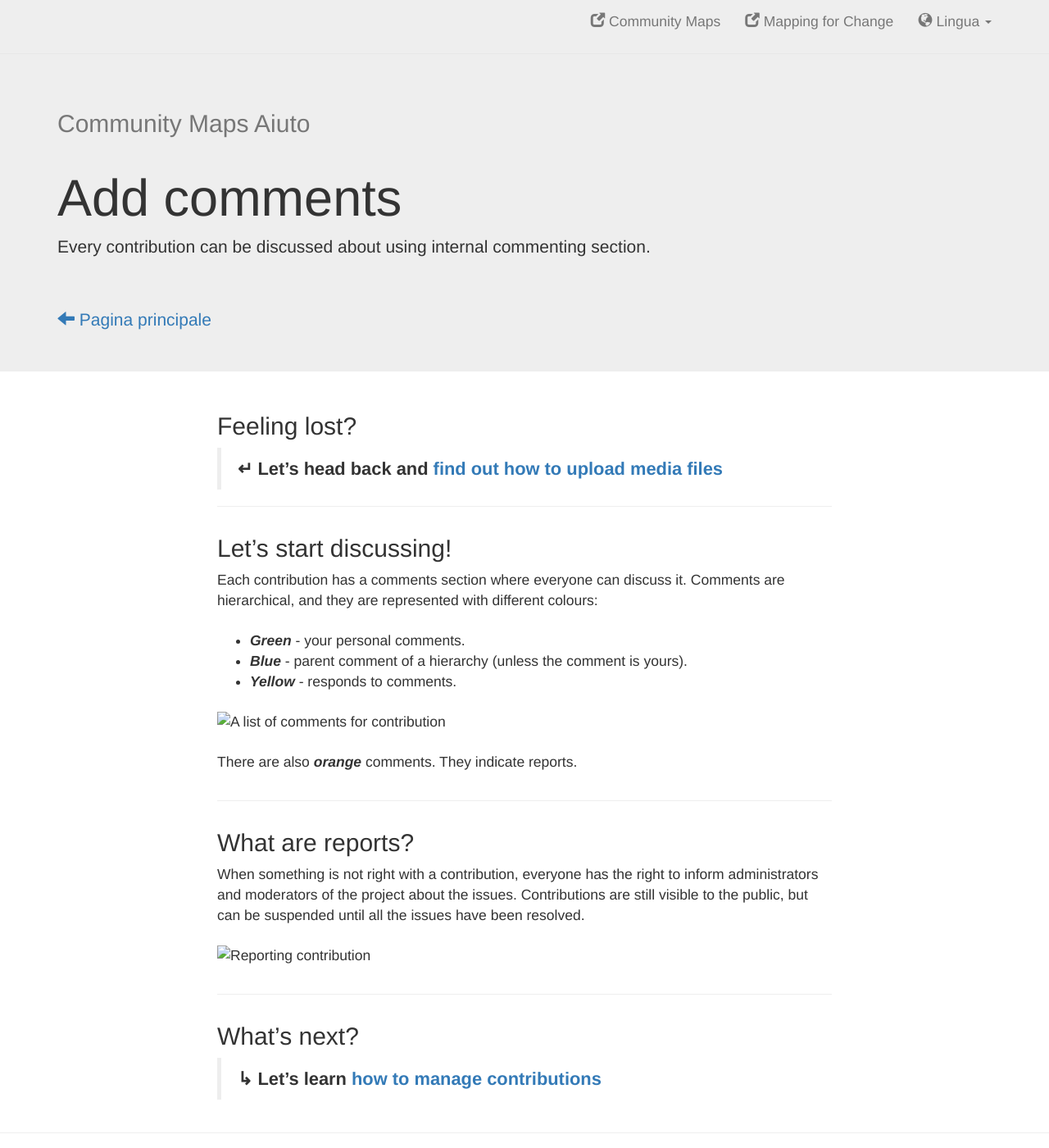
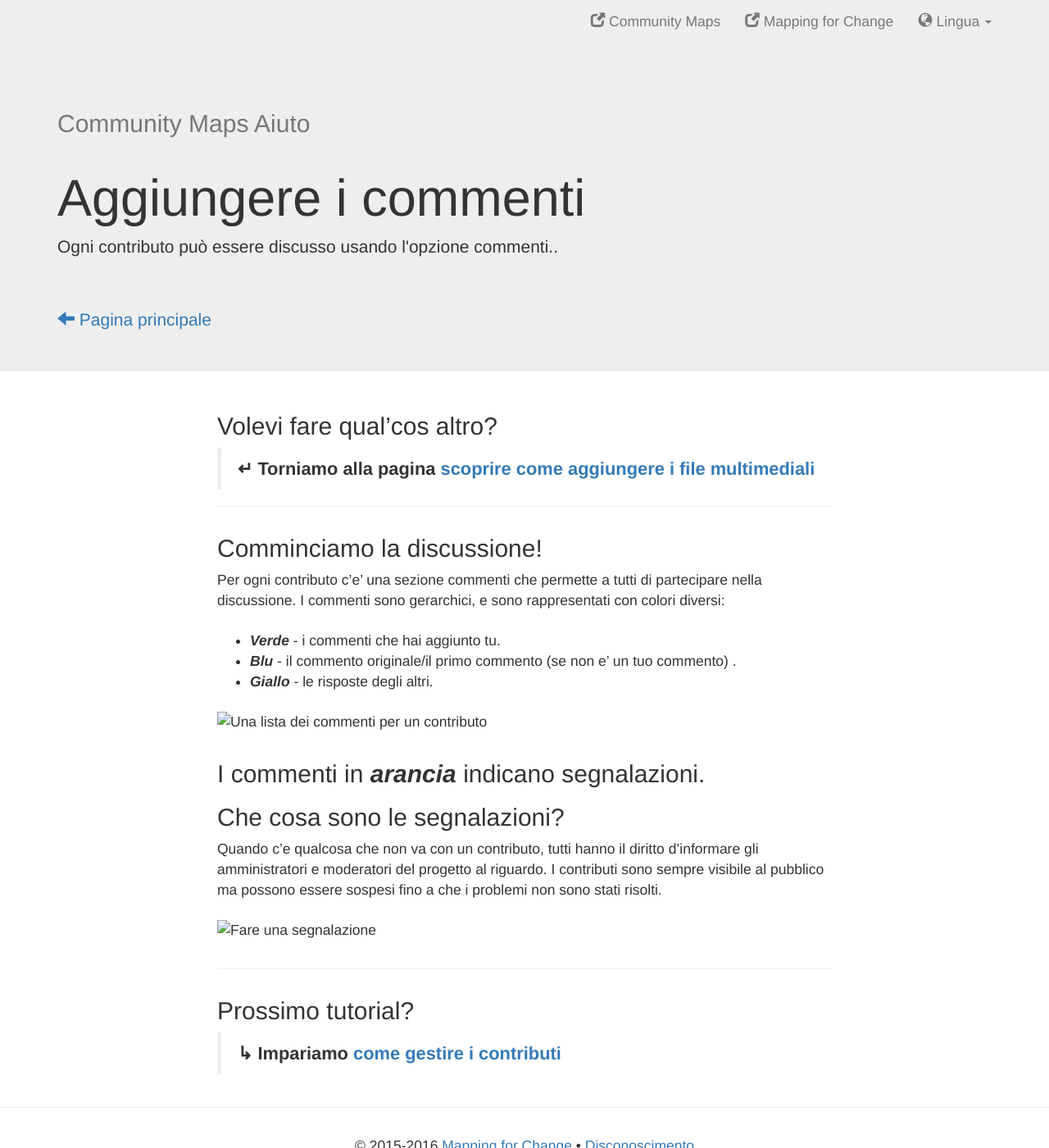
Before and after one commit to cbaldock/communitymaps-help, a Jekyll site: the page built from _it/add-comments.md, in a window 1280 px wide and 1400 px high. Shown: the whole window at 82% size. Built offline with Jekyll 4.4.1, drawn with Linux system fonts in a browser that asks for light colours; nearby versions of some CDN libraries.

Commit message:
First translation

```diff
--- a/_it/add-comments.md
+++ b/_it/add-comments.md
@@ -1,37 +1,37 @@
 ---
 layout: italian
-title: "Add comments"
-subtitle: "Every contribution can be discussed about using internal commenting section."
+title: "Aggiungere i commenti"
+subtitle: "Ogni contributo può essere discusso usando l'opzione commenti.."
 ---
 
-## Feeling lost?
+## Volevi fare qual'cos altro?
 
-> **&#8629; Let’s head back and** [**find out how to upload media files**](upload-media-files.html)
+> **&#8629; Torniamo alla pagina** [**scoprire come aggiungere i file multimediali**](upload-media-files.html)
 
 ---
 
-## Let's start discussing!
+## Comminciamo la discussione!
 
-Each contribution has a comments section where everyone can discuss it. Comments are hierarchical, and they are represented with different colours:
+Per ogni contributo c'e' una sezione commenti che permette a tutti di partecipare nella discussione. I commenti sono gerarchici, e sono rappresentati con colori diversi:
 
-* ***Green*** - your personal comments.
-* ***Blue*** - parent comment of a hierarchy (unless the comment is yours).
-* ***Yellow*** - responds to comments.
+* ***Verde*** - i commenti che hai aggiunto tu.
+* ***Blu*** - il commento originale/il primo commento (se non e' un tuo commento) .
+* ***Giallo*** - le risposte degli altri.
 
-![A list of comments for contribution](/images/it/list-of-comments.png)
+![Una lista dei commenti per un contributo](/images/it/list-of-comments.png)
 
-There are also ***orange*** comments. They indicate reports.
+I commenti in ***arancia*** indicano segnalazioni.
+---
+
+## Che cosa sono le segnalazioni?
+
+
+Quando c'e qualcosa che non va con un contributo, tutti hanno il diritto d'informare gli amministratori e moderatori del progetto al riguardo. I contributi sono sempre visibile al pubblico ma possono essere sospesi fino a che i problemi non sono stati risolti.
+
+![Fare una segnalazione](/images/it/reporting-contribution.png)
 
 ---
 
-## What are reports?
+## Prossimo tutorial?
 
-When something is not right with a contribution, everyone has the right to inform administrators and moderators of the project about the issues. Contributions are still visible to the public, but can be suspended until all the issues have been resolved.
-
-![Reporting contribution](/images/it/reporting-contribution.png)
-
----
-
-## What’s next?
-
-> **&#8627; Let’s learn** [**how to manage contributions**](manage-contributions.html)
+> **&#8627; Impariamo** [**come gestire i contributi**](manage-contributions.html)
```
